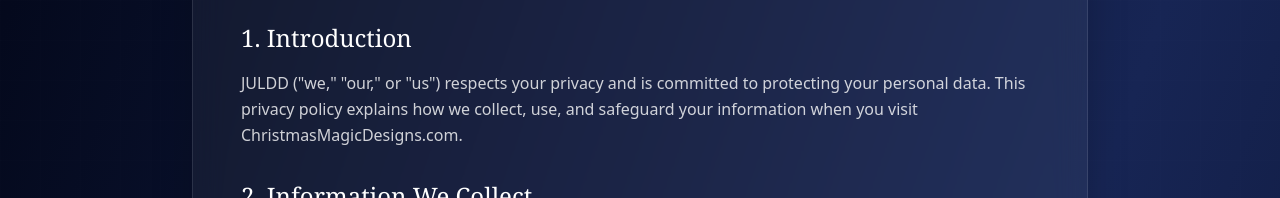
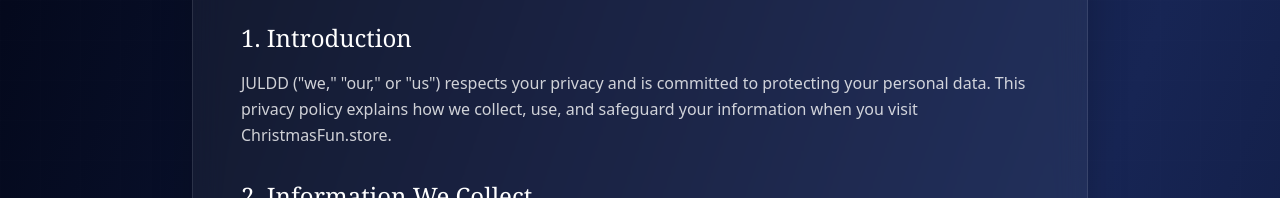
Before and after one commit to JULDDLLC/ChristmasFun.store, a React (Vite) app: page /privacy in a window 1280 px wide. Shown: the part 320-518 px from the top of the page. Built offline with nearby package versions, Linux system fonts and the light colour scheme; no server answers.

Commit message:
Updated Privacy.tsx

```diff
--- a/src/pages/Privacy.tsx
+++ b/src/pages/Privacy.tsx
@@ -35,7 +35,7 @@ export default function Privacy() {
               <section>
                 <h2 className="text-2xl font-serif text-white mb-4">1. Introduction</h2>
                 <p className="leading-relaxed">
-                  JULDD ("we," "our," or "us") respects your privacy and is committed to protecting your personal data. This privacy policy explains how we collect, use, and safeguard your information when you visit ChristmasMagicDesigns.com.
+                  JULDD ("we," "our," or "us") respects your privacy and is committed to protecting your personal data. This privacy policy explains how we collect, use, and safeguard your information when you visit ChristmasFun.store.
                 </p>
               </section>
 
@@ -187,7 +187,7 @@ export default function Privacy() {
 
               <section className="pt-8 border-t border-white/10">
                 <p className="text-sm text-white/60 leading-relaxed">
-                  By using ChristmasMagicDesigns.com, you acknowledge that you have read and understood this Privacy Policy and agree to its terms.
+                  By using ChristmasFun.store, you acknowledge that you have read and understood this Privacy Policy and agree to its terms.
                 </p>
               </section>
             </div>
```
